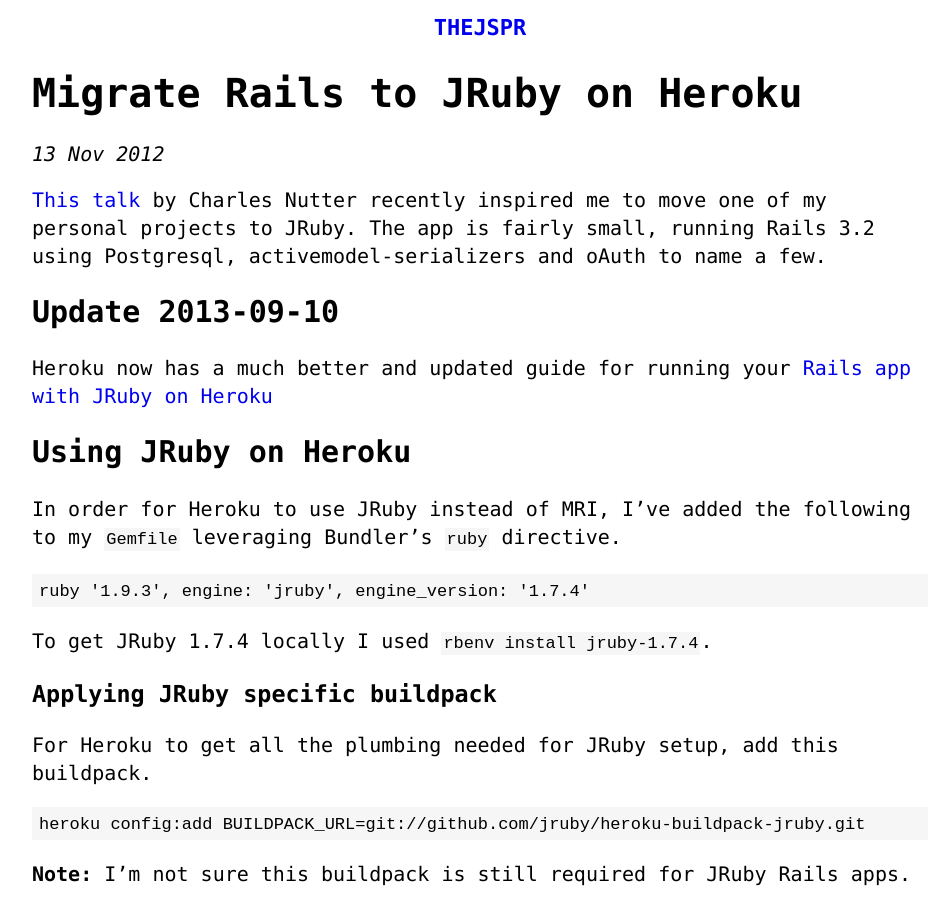
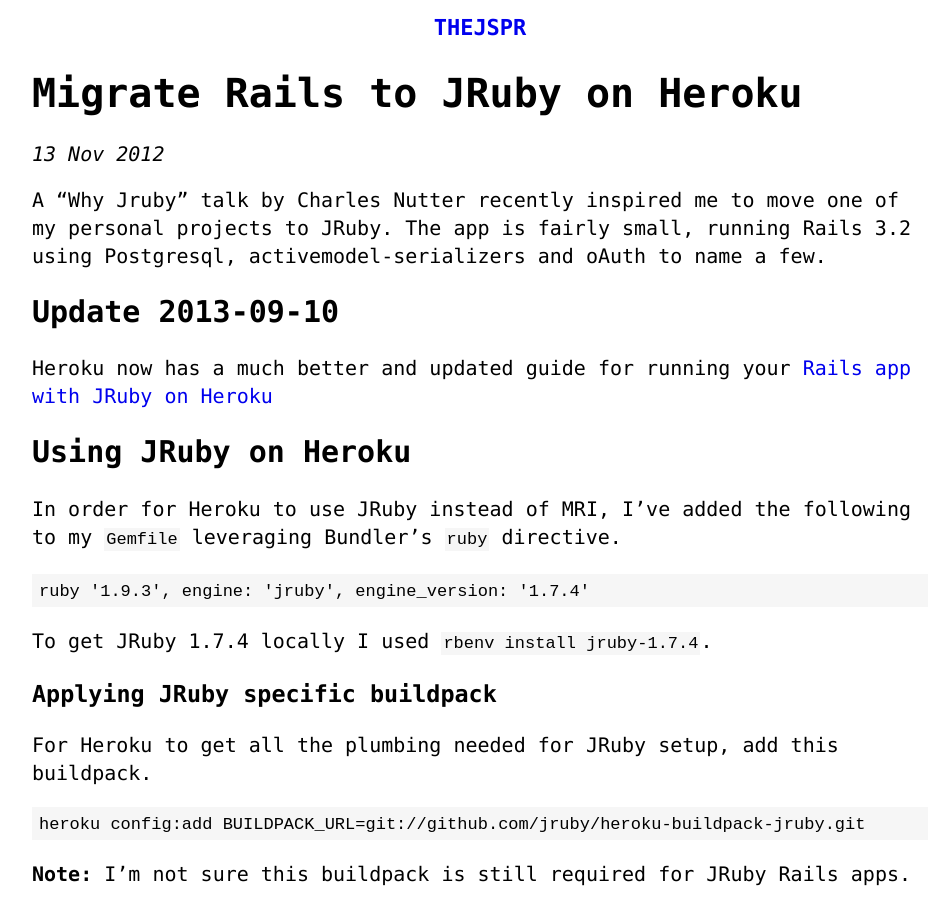
Before and after one commit to thejspr/thejspr.com, a Jekyll site: the page built from _posts/2012-11-13-migrating-a-rails-heroku-app-to-jruby.markdown, in a window 1280 px wide and 900 px high. Shown: the whole window, without its empty margins (160-1101 px from the left). Built offline with Jekyll 4.4.1, drawn with Linux system fonts in a browser that asks for light colours.

Commit message:
fix dead links

```diff
--- a/_posts/2012-11-13-migrating-a-rails-heroku-app-to-jruby.markdown
+++ b/_posts/2012-11-13-migrating-a-rails-heroku-app-to-jruby.markdown
@@ -7,10 +7,9 @@
 url: /2012/migrating-a-rails-heroku-app-to-jruby
 ---
 
-[This talk](http://confreaks.com/videos/1235-aloharuby2012-why-jruby) by Charles
-Nutter recently inspired me to move one of my personal projects to JRuby. The
-app is fairly small, running Rails 3.2 using Postgresql, activemodel-serializers
-and oAuth to name a few.
+A "Why Jruby" talk by Charles Nutter recently inspired me to move one of my personal projects to
+JRuby. The app is fairly small, running Rails 3.2 using Postgresql, activemodel-serializers and
+oAuth to name a few.
 
 <!-- more -->
 
```
Also changed, not shown: _posts/2014-08-02-ruby-rails-on-docker-with-fig-and-postgresql.md (+1 -1 lines).
